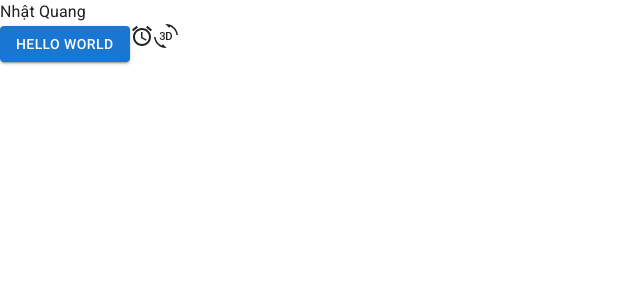
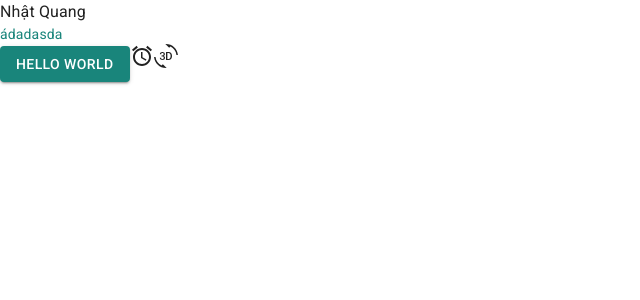
Before and after one commit to 0971938249/vite-trello-web, a React (Vite) app: page / in a window 1280 px wide. Shown: the top 300 px of the page, without its empty margins (0-640 px from the left). Built offline with nearby package versions, Linux system fonts and the light colour scheme.

Commit message:
config_mui_theme

```diff
--- a/src/App.jsx
+++ b/src/App.jsx
@@ -1,13 +1,14 @@
 import AccessAlarmIcon from '@mui/icons-material/AccessAlarm'
 import ThreeDRotation from '@mui/icons-material/ThreeDRotation'
 import Button from '@mui/material/Button'
-
+import  Typography  from '@mui/material/Typography'
 function App() {
 
   return (
     <>
       <div>Nhật Quang</div>
-      <Button variant="contained">Hello world</Button>
+      <Typography variant='body2'color="secondary">ádadasda</Typography>
+      <Button variant="contained" color="secondary">Hello world</Button>
       <AccessAlarmIcon/>
       <ThreeDRotation/>
     </>
--- a/src/main.jsx
+++ b/src/main.jsx
@@ -2,9 +2,13 @@ import React from 'react'
 import ReactDOM from 'react-dom/client'
 import App from './App.jsx'
 import CssBaseline from '@mui/material/CssBaseline'
+import { ThemeProvider } from '@mui/material/styles'
+import theme from './theme.js'
 ReactDOM.createRoot(document.getElementById('root')).render(
   <React.StrictMode>
-    <CssBaseline />
-    <App />
+    <ThemeProvider theme={theme} >
+      <CssBaseline />
+      <App />
+    </ThemeProvider>
   </React.StrictMode>
 )
--- /dev/null
+++ b/src/theme.js
@@ -0,0 +1,22 @@
+import { createTheme } from '@mui/material/styles'
+import { red } from '@mui/material/colors'
+
+// Create a theme instance.
+const theme = createTheme({
+  palette: {
+    primary: {
+      main: '#556cd6'
+    },
+    secondary: {
+      main: '#19857b'
+    },
+    error: {
+      main: red.A400
+    },
+    text:{
+      secondary:red[500]
+    }
+  }
+})
+
+export default theme
```
